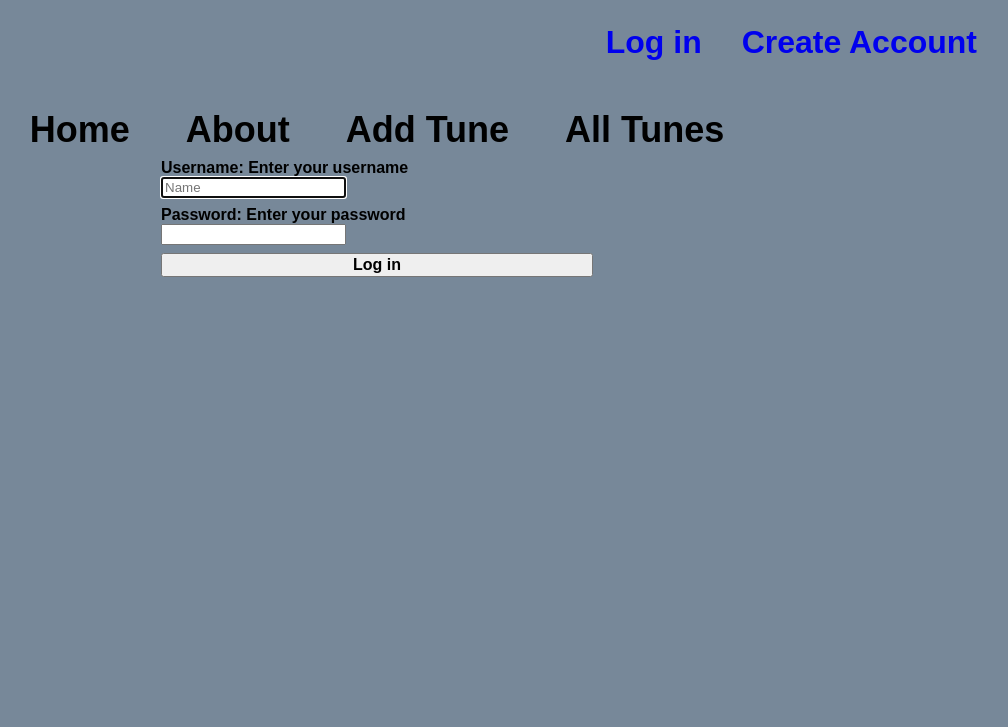
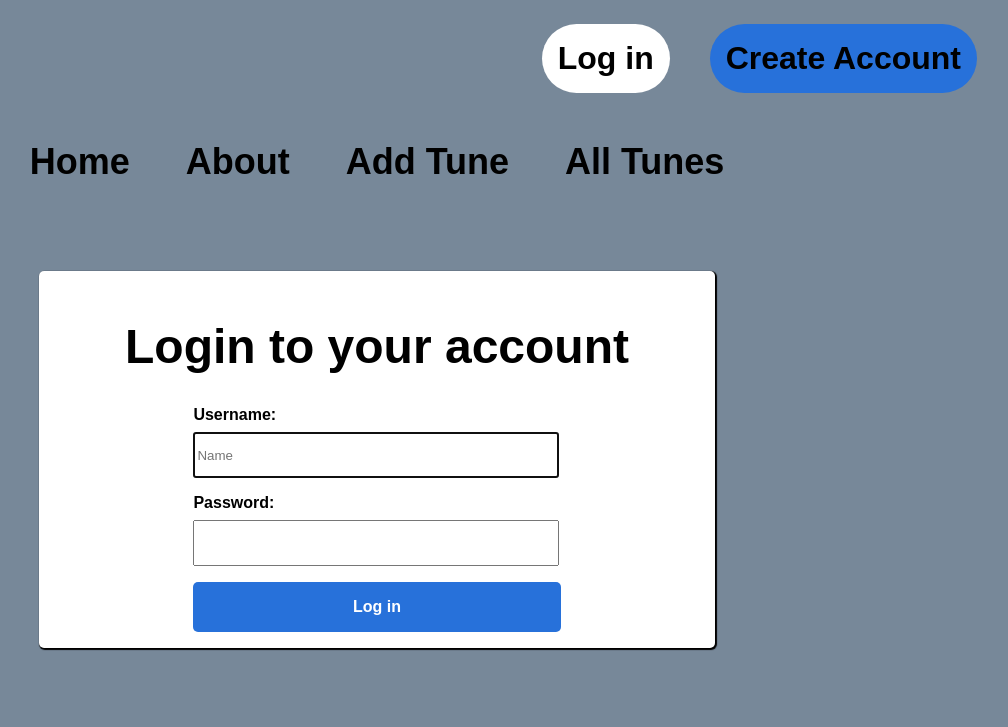
Before and after one commit to bcarpenter7/tune-collector-final, a Django app: page /account/login/ in a window 1280 px wide. Shown: the top 727 px of the page, without its empty margins (263-1271 px from the left). Run offline with Django 4.2, Linux system fonts and the light colour scheme.

Commit message:
styling on add tune, login, register

```diff
--- a/account/forms.py
+++ b/account/forms.py
@@ -6,8 +6,8 @@ from .models import MyUser
 
 
 class UserLoginForm(AuthenticationForm):
-    username = forms.CharField(label='Username', help_text='Enter your username')
-    password = forms.CharField(label='Password', help_text='Enter your password', widget=forms.PasswordInput())
+    username = forms.CharField(label='Username', help_text='')
+    password = forms.CharField(label='Password', help_text='', widget=forms.PasswordInput())
 
     def __init__(self, *args, **kwargs):
         super().__init__(*args, **kwargs)
--- a/account/templates/account/registration/login.html
+++ b/account/templates/account/registration/login.html
@@ -1,12 +1,14 @@
 {% extends 'base.html' %}
 {% block content %}
-    <form action="{% url 'account:login' %}" method="POST">
+    <form id="registerForm" action="{% url 'account:login' %}" method="POST">
         {% csrf_token %}
+         <h1 class="logHeader">Login to your account</h1>
         <div id="tableForm">
             {% for field in form.visible_fields %}
                 <div>
                     <label>{{ field.label }}: {{ field.help_text }}</label>
-                    <div id="field_{{ field.label }}">
+                    <!-- <div id="field_{{ field.label }}"> -->
+                    <div id="fieldId">
                         {{ field }}
                     </div>
                 </div>
@@ -15,7 +17,7 @@
             {% if request.GET.next %}
                 <input type="hidden" name="next" value="{{ request.GET.next }}">
             {% endif %}
-            <button type="submit">Log in</button>
+            <button class="registrationBtn" type="submit">Log in</button>
         </div>
     </form>
 {% endblock content %}
--- a/account/templates/account/registration/register.html
+++ b/account/templates/account/registration/register.html
@@ -3,7 +3,7 @@
 {% block content %}
     <form id="registerForm" action="{% url 'account:register' %}" method="POST">
         {% csrf_token %}
-        <h1>Register your account</h1>
+        <h1 class="logHeader">Register your account</h1>
         <div id="tableForm">
             {% for field in form.visible_fields %}
             <div>
@@ -16,7 +16,7 @@
             </div>
             {% endfor %}
 
-            <button id="registrationBtn" type="submit">Submit</button>
+            <button class="registrationBtn" type="submit">Submit</button>
         </div>
 
     </form>
--- a/tune/static/css/style.css
+++ b/tune/static/css/style.css
@@ -1,10 +1,13 @@
 
 :root {
     --tan: #D7BF9B;
-    --accent: #DAB04E;
+    --accent: rgb(52, 146, 52);
     --green: #68603C;
     --card: white;
     --background: #778899;
+    --darkBlue: rgb(85, 97, 109);
+    /* --blue: rgb(27, 174, 218); */
+    --accent: rgb(39, 113, 218);
  }
 
 
@@ -49,18 +52,20 @@
 
  #startedBtn > a {
      color: white;
+     padding: 2vmin;
  }
 
  #startedBtn {
-     background-color: var(--accent);
+    background-color: var(--accent);
  }
 
  #learnBtn > a {
      color: white;
+     padding: 2vmin;
  }
 
  #learnBtn {
-     background-color: slategray;
+     background-color: var(--darkBlue);
  }
 
  #homepageImg {
@@ -91,12 +96,6 @@
     #welcomeMsg {
         font-size: 3vmin;
     }
-
-
-
-
-
-
  }
 
  /* NAV BAR */
@@ -130,14 +129,39 @@
     margin-right: 5vmin;
     gap: 5vmin;
     margin-top: 3vmin;
+    font-size: 4vmin;
     /* margin-left: 70vmin; */
+ }
+
+ #nav-login > a {
+    color: black;
+ }
+
+ #loginBtn {
+    background-color: white;
+    color: var(--accent);
+    padding: 2vmin;
+    border-radius: 100px;
+ }
+
+ #createBtn {
+    background-color: var(--accent);
+    color: white;
+    padding: 2vmin;
+    border-radius: 100px;
  }
 
  #logoutBtn {
     text-decoration: none;
+    background-color: white;
+    color: black;
+    padding: 2vmin;
+    border-radius: 100px;
+ }
+
+ #logoutBtn > * {
     color: white;
  }
-
  /* REGISTER FORM */
 
  #registerForm {
@@ -158,14 +182,8 @@
     font-size: 2vmin;
  }
 
- #registerForm > h1 {
-    font-size: 6vmin;
-    text-align: center;
-    padding: 0;
- }
-
- #registrationBtn {
-    background-color: rgb(52, 146, 52);
+ .registrationBtn {
+    background-color: var(--accent);
     color: white;
     border-radius: 5px;
     border: none;
@@ -178,8 +196,15 @@
  #fieldId > input {
     width: 97.5%;
     height: 5vmin;
+    margin-bottom: 1vmin;
+    margin-top: 1vmin;
  }
 
+ .logHeader {
+    font-size: 6vmin;
+    text-align: center;
+    padding: 0;
+ }
 
  /* ABOUT */
 
--- a/tune/templates/base.html
+++ b/tune/templates/base.html
@@ -16,8 +16,8 @@
     </div>
     {% else %}
     <div id="nav-login">
-        <a href="{% url 'account:login' %}">Log in</a>
-        <a href="{% url 'account:register' %}">Create Account</a>
+        <a id="loginBtn" href="{% url 'account:login' %}">Log in</a>
+        <a id="createBtn" href="{% url 'account:register' %}">Create Account</a>
     </div>
     {% endif %}
 
--- a/tune/templates/home.html
+++ b/tune/templates/home.html
@@ -3,9 +3,9 @@
 
 <h2>Welcome to Tune Collector</h2>
 <p id="welcomeMsg">Store all your tunes away so you never forget them!</p>
-<div id="buttonHome">
+<!-- <div id="buttonHome">
     <button id='startedBtn' type="submit"><a href="{% url 'account:register' %}">Register An Account</a></button>
     <button id='learnBtn' type="submit"><a href="{% url 'tune:about' %}">Learn More</a></button>
-</div>
+</div> -->
 <img id='homepageImg' src="https://upload.wikimedia.org/wikipedia/commons/2/22/TheSkilletLickers.jpg">
 {% endblock %}
```
Also changed, not shown: tune/templates/tune/tune_form.html (+10 -10 lines).
